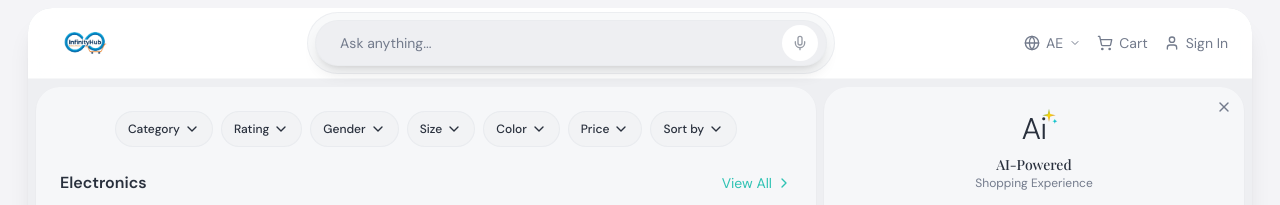
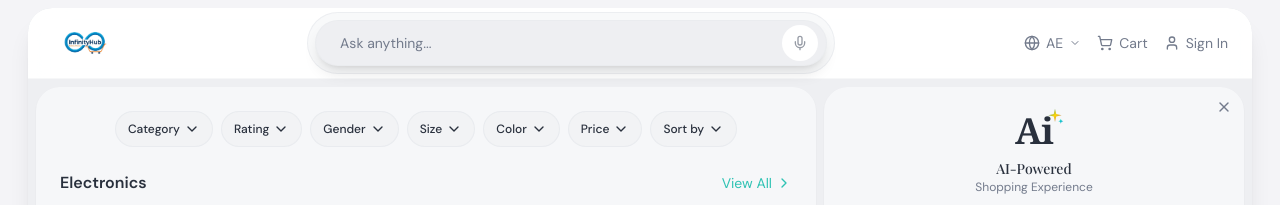
Before and after one commit to deekshithelisetty/buyer-s-compass, a React (Vite) app: page / in a window 1280 px wide. Both pictures are taken after a click on the button "Electronics". Shown: the top 205 px of the page. Built offline with nearby package versions, Linux system fonts and the light colour scheme; the HTML template or start-up script is replaced by a standard one; a web font is replaced by a local one.

Commit message:
Visual edit in Lovable
Edited UI in Lovable

```diff
--- a/src/components/search/SearchResults.tsx
+++ b/src/components/search/SearchResults.tsx
@@ -227,7 +227,7 @@ export function SearchResults({
                 <div className="p-6 pb-4 flex flex-col items-center text-center">
                   {/* AI Icon with sparkles */}
                   <div className="relative mb-2">
-                    <span className="text-3xl font-light text-foreground tracking-tight">Ai</span>
+                    <span className="text-foreground tracking-tight text-4xl font-bold font-serif text-center">Ai</span>
                     {/* Sparkles */}
                     <svg className="absolute -top-1 -right-3 w-5 h-5" viewBox="0 0 24 24" fill="none">
                       <path d="M12 2L13.5 8.5L20 10L13.5 11.5L12 18L10.5 11.5L4 10L10.5 8.5L12 2Z" fill="url(#sparkle-gradient)" />
```
